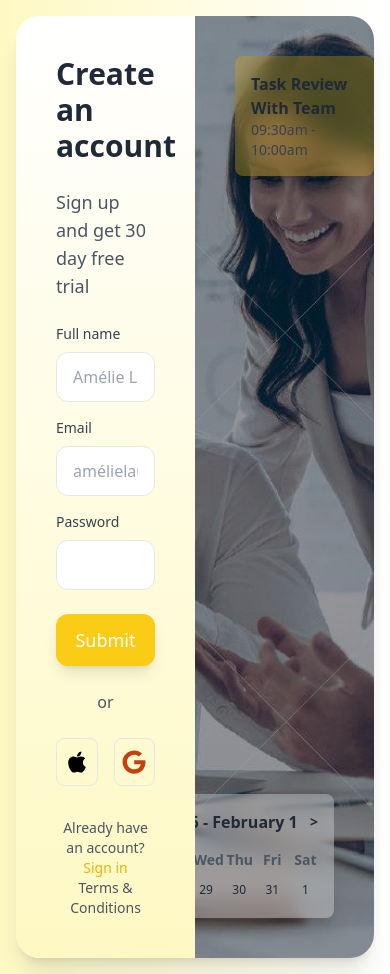
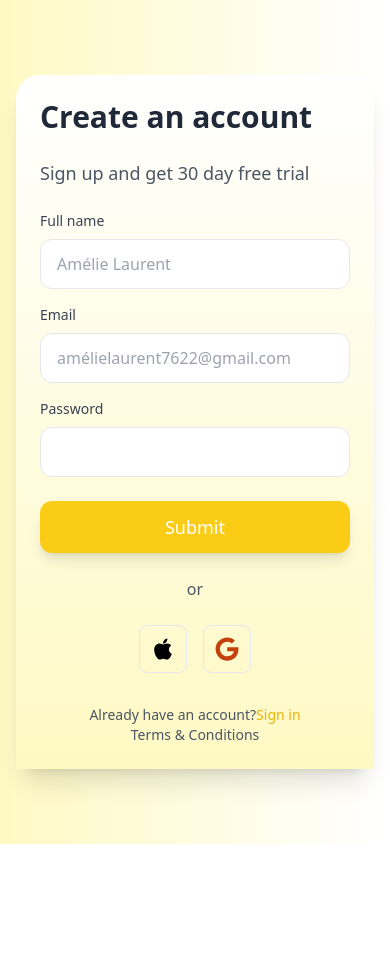
Before and after one commit to Bandari-Prabhas/StudentMitra, a React (Create React App) app: page /signup in a window 390 px wide. After the commit the page ends 844 px from the top, so only its background shows below. Built offline with nearby package versions, Linux system fonts and the light colour scheme.

Commit message:
Update SignUpPage.js

```diff
--- a/src/pages/SignUpPage.js
+++ b/src/pages/SignUpPage.js
@@ -36,8 +36,8 @@ const SignUpPage = () => {
 
   return (
     <div className="min-h-screen bg-gradient-to-r from-yellow-100 to-white flex items-center justify-center p-4">
-      <div className="bg-white shadow-xl rounded-3xl flex w-full max-w-6xl">
-        <div className="w-1/2 p-10 flex flex-col justify-between bg-gradient-to-t from-yellow-100 to-white rounded-l-3xl">
+      <div className="bg-white shadow-xl rounded-3xl flex flex-col md:flex-row w-full max-w-6xl">
+        <div className="w-full md:w-1/2 p-6 md:p-10 flex flex-col justify-between bg-gradient-to-t from-yellow-100 to-white rounded-t-3xl md:rounded-l-3xl">
           <h1 className="text-3xl font-bold mb-6 text-gray-800">Create an account</h1>
           <p className="text-lg mb-6 text-gray-600">Sign up and get 30 day free trial</p>
 
@@ -84,12 +84,10 @@ const SignUpPage = () => {
           </div>
 
           <div className="flex justify-center space-x-4">
-            {/* Apple Icon with Black Color */}
             <button className="flex items-center justify-center w-12 h-12 border rounded-lg">
               <FaApple className="w-6 h-6 text-black" />
             </button>
 
-            {/* Google Icon with Google Blue Color */}
             <button className="flex items-center justify-center w-12 h-12 border rounded-lg">
               <FaGoogle className="w-6 h-6 text-orange-700" />
             </button>
@@ -103,7 +101,7 @@ const SignUpPage = () => {
           </div>
         </div>
 
-        <div className="w-1/2 bg-cover bg-center rounded-r-3xl relative overflow-hidden" style={{ backgroundImage: `url(${sm1})` }}>
+        <div className="w-full md:w-1/2 bg-cover bg-center rounded-b-3xl md:rounded-r-3xl relative overflow-hidden" style={{ backgroundImage: `url(${sm1})` }}>
           <div className="absolute inset-0 bg-black bg-opacity-40"></div>
 
           <div className="absolute top-10 left-10 text-white">
```
